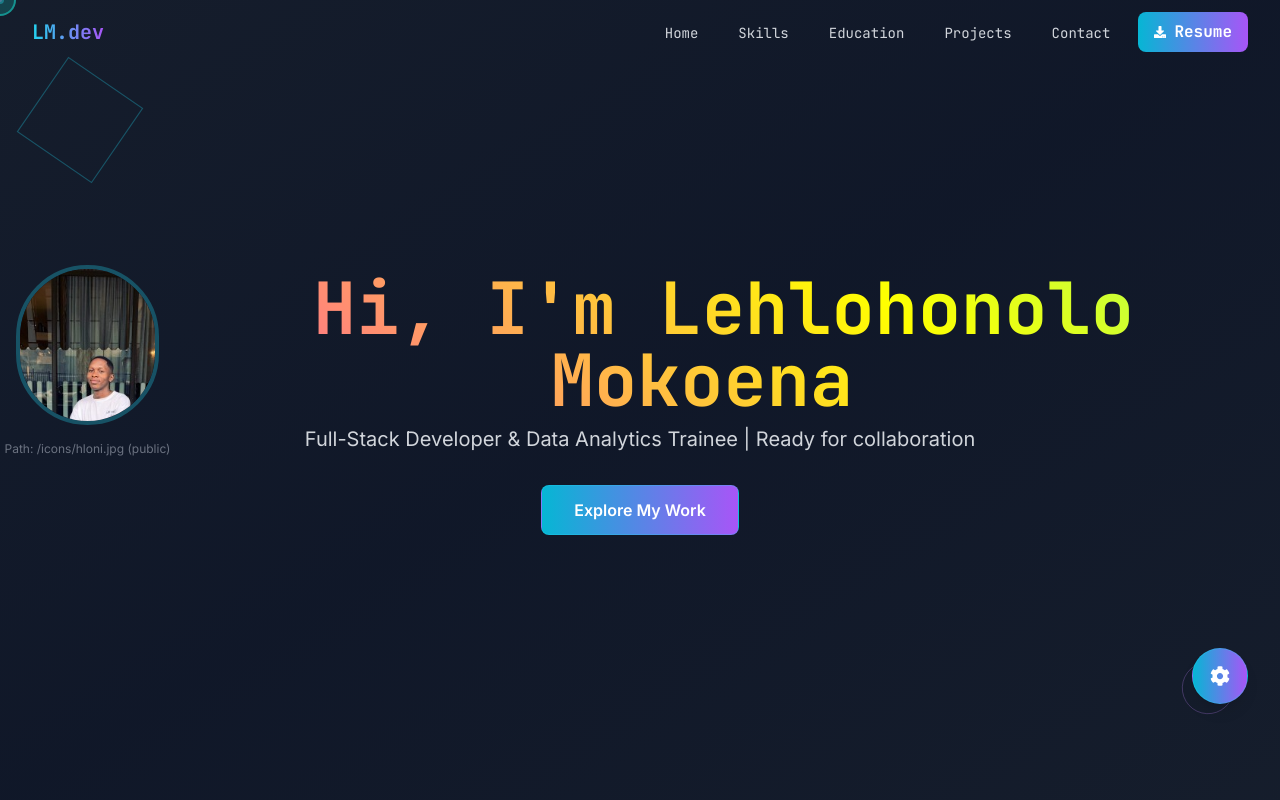
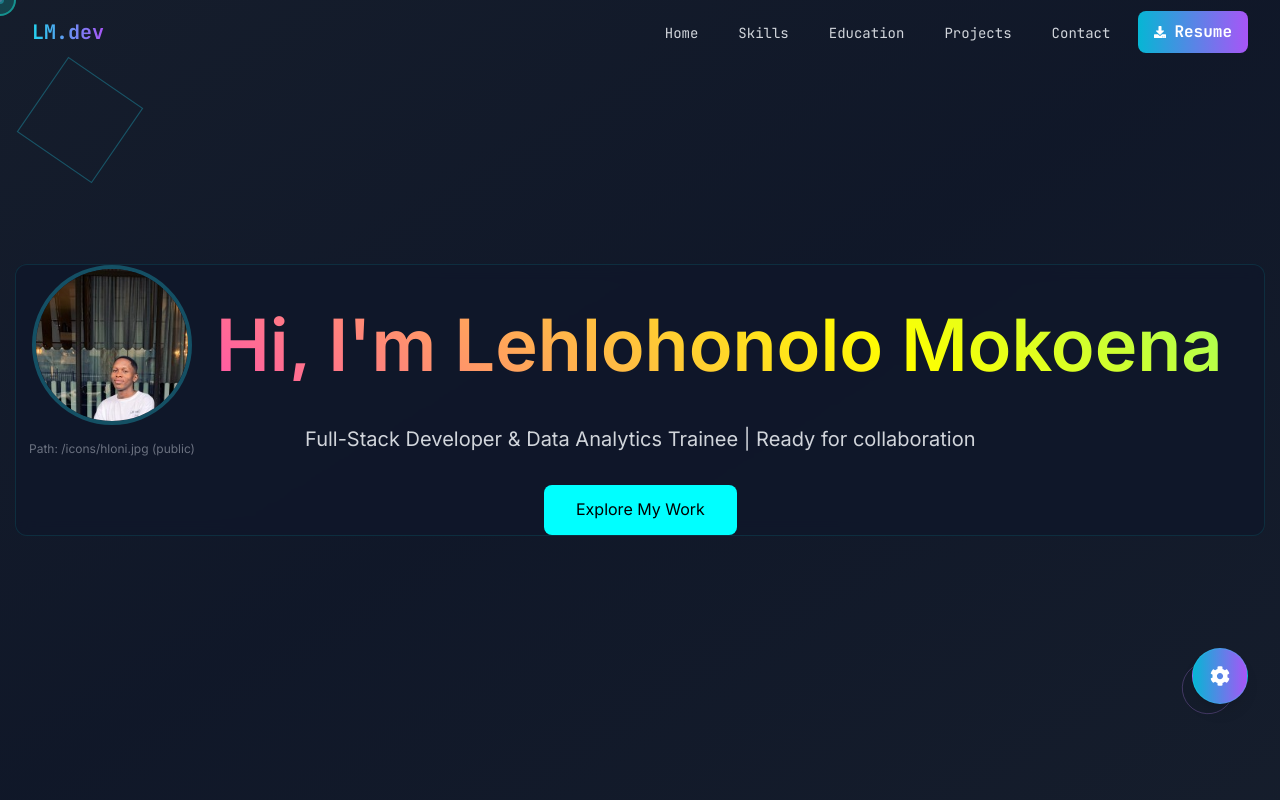
Before and after one commit to hloni2004/portofiloWeb, a React (Vite) app: page / in a window 1280 px wide. Shown: the top 800 px of the page. Built offline with nearby package versions, Linux system fonts and the light colour scheme.

Commit message:
ux update

```diff
--- a/src/components/Contact.tsx
+++ b/src/components/Contact.tsx
@@ -47,7 +47,7 @@ const Contact: React.FC = () => {
   };
 
   return (
-    <section id="contact" className="py-20 px-4 relative">
+  <section id="contact" className="pro-section pro-fade px-4 relative">
       <div className="max-w-4xl mx-auto text-center">
         {/* Heading & Let's Connect */}
         <motion.div
@@ -62,7 +62,7 @@ const Contact: React.FC = () => {
             Let's build something amazing together.
           </h3>
           <div className="w-32 h-1 bg-gradient-to-r from-cyan-400 to-purple-500 mx-auto rounded-full mb-6" />
-          <p className="text-2xl md:text-3xl font-extrabold text-gray-100 max-w-2xl mx-auto">
+          <p className="text-2xl md:text-3xl pro-heading max-w-2xl mx-auto">
             Let's Connect
           </p>
         </motion.div>
--- a/src/components/Footer.tsx
+++ b/src/components/Footer.tsx
@@ -3,7 +3,7 @@ import { motion } from 'framer-motion';
 
 const Footer: React.FC = () => {
   return (
-    <footer className="py-8 px-4 border-t border-gray-800/50">
+  <footer className="py-8 px-4 border-t border-gray-800/50 pro-section pro-fade">
       <div className="max-w-6xl mx-auto">
         <motion.div
           initial={{ opacity: 0, y: 20 }}
--- a/src/components/Hero.tsx
+++ b/src/components/Hero.tsx
@@ -32,7 +32,7 @@ const Hero: React.FC = () => {
   };
 
   return (
-    <section id="home" className="min-h-screen flex items-center justify-center relative overflow-hidden bg-gray-900">
+  <section id="home" className="min-h-screen flex items-center justify-center relative overflow-hidden pro-section pro-fade bg-gray-900">
       {/* Background gradient */}
       <div className="absolute inset-0 bg-gradient-to-br from-gray-800/30 via-slate-900/50 to-gray-800/30" />
 
@@ -40,7 +40,7 @@ const Hero: React.FC = () => {
         initial={{ opacity: 0, y: 50 }}
         animate={{ opacity: 1, y: 0 }}
         transition={{ duration: 1 }}
-        className="text-center z-10 px-4"
+        className="text-center z-10 px-4 pro-card"
       >
         {/* Flex container for profile image + animated name */}
         <div className="flex flex-col md:flex-row items-center justify-center gap-6">
@@ -82,7 +82,7 @@ const Hero: React.FC = () => {
 
           {/* Animated Name */}
           <motion.h1
-            className="text-4xl md:text-6xl lg:text-7xl font-mono font-bold"
+            className="text-4xl md:text-6xl lg:text-7xl pro-heading"
             style={{
               background: 'linear-gradient(45deg, #00ffff, #ff00ff, #ffff00, #00ffff)',
               backgroundSize: '300% 300%',
@@ -115,7 +115,7 @@ const Hero: React.FC = () => {
           initial={{ opacity: 0 }}
           animate={{ opacity: 1 }}
           transition={{ delay: 2, duration: 1 }}
-          className="text-lg md:text-xl text-gray-300 mb-8 max-w-3xl mx-auto leading-relaxed"
+          className="text-lg md:text-xl text-gray-300 mb-8 max-w-3xl mx-auto leading-relaxed pro-fade"
         >
           Full-Stack Developer & Data Analytics Trainee | Ready for collaboration
         </motion.p>
@@ -134,7 +134,7 @@ const Hero: React.FC = () => {
               const skillsSection = document.querySelector('#skills');
               skillsSection?.scrollIntoView({ behavior: 'smooth' });
             }}
-            className="px-8 py-3 bg-gradient-to-r from-cyan-500 to-purple-500 text-white font-semibold rounded-lg border border-cyan-400/30 backdrop-blur-sm transition-all duration-300 cursor-pointer"
+            className="px-8 py-3 pro-btn cursor-pointer"
           >
             Explore My Work
           </motion.button>
--- a/src/components/ParticleBackground.tsx
+++ b/src/components/ParticleBackground.tsx
@@ -2,79 +2,23 @@ import React from 'react';
 import { motion } from 'framer-motion';
 
 const ParticleBackground: React.FC = () => {
-  const particles = Array.from({ length: 80 }, (_, i) => ({
+  // Minimal particles for performance
+  const particles = Array.from({ length: 15 }, (_, i) => ({
     id: i,
     x: Math.random() * 100,
     y: Math.random() * 100,
-    size: Math.random() * 6 + 1,
-    duration: Math.random() * 15 + 10,
-    delay: Math.random() * 5,
-    type: Math.random() > 0.7 ? 'glow' : 'normal',
-  }));
-
-  const floatingShapes = Array.from({ length: 8 }, (_, i) => ({
-    id: i,
-    x: Math.random() * 90 + 5,
-    y: Math.random() * 90 + 5,
-    size: Math.random() * 40 + 20,
-    duration: Math.random() * 20 + 15,
-    shape: Math.random() > 0.5 ? 'circle' : 'square',
+    size: Math.random() * 3 + 1,
+    duration: Math.random() * 8 + 6,
+    delay: Math.random() * 2,
   }));
 
   return (
-    <div className="fixed inset-0 pointer-events-none overflow-hidden">
-      {/* Animated gradient background */}
-      <motion.div
-        className="absolute inset-0 opacity-30"
-        animate={{
-          background: [
-            'radial-gradient(circle at 20% 80%, rgba(0, 255, 255, 0.1) 0%, transparent 50%)',
-            'radial-gradient(circle at 80% 20%, rgba(255, 0, 255, 0.1) 0%, transparent 50%)',
-            'radial-gradient(circle at 40% 40%, rgba(0, 255, 255, 0.1) 0%, transparent 50%)',
-          ],
-        }}
-        transition={{
-          duration: 10,
-          repeat: Infinity,
-          ease: "easeInOut",
-        }}
-      />
-
-      {/* Floating geometric shapes */}
-      {floatingShapes.map((shape) => (
-        <motion.div
-          key={`shape-${shape.id}`}
-          className={`absolute border border-cyan-400/10 ${
-            shape.shape === 'circle' ? 'rounded-full' : 'rotate-45'
-          }`}
-          style={{
-            left: `${shape.x}%`,
-            top: `${shape.y}%`,
-            width: `${shape.size}px`,
-            height: `${shape.size}px`,
-          }}
-          animate={{
-            rotate: shape.shape === 'circle' ? [0, 360] : [0, 180, 360],
-            scale: [1, 1.2, 1],
-            opacity: [0.1, 0.3, 0.1],
-          }}
-          transition={{
-            duration: shape.duration,
-            repeat: Infinity,
-            ease: "easeInOut",
-          }}
-        />
-      ))}
-
-      {/* Enhanced particles */}
+    <div className="fixed inset-0 pointer-events-none overflow-hidden opacity-40">
+      {/* Simple particles */}
       {particles.map((particle) => (
         <motion.div
           key={particle.id}
-          className={`absolute rounded-full ${
-            particle.type === 'glow'
-              ? 'bg-gradient-to-r from-cyan-400/20 to-purple-400/20 shadow-lg shadow-cyan-400/10'
-              : 'bg-slate-400/15'
-          }`}
+          className="absolute w-1 h-1 bg-cyan-400 rounded-full"
           style={{
             left: `${particle.x}%`,
             top: `${particle.y}%`,
@@ -82,49 +26,17 @@ const ParticleBackground: React.FC = () => {
             height: `${particle.size}px`,
           }}
           animate={{
-            y: [0, -50, 0],
-            x: [0, Math.random() * 20 - 10, 0],
-            opacity: particle.type === 'glow' ? [0.3, 1, 0.3] : [0.2, 0.8, 0.2],
-            scale: [1, 1.5, 1],
+            y: [0, -20, 0],
+            opacity: [0.3, 0.8, 0.3],
           }}
           transition={{
             duration: particle.duration,
             repeat: Infinity,
+            delay: particle.delay,
             ease: "easeInOut",
-            delay: particle.delay,
           }}
         />
       ))}
-
-      {/* Connecting lines animation */}
-      <svg className="absolute inset-0 w-full h-full">
-        <motion.path
-          d="M 0,50 Q 25,25 50,50 T 100,50"
-          stroke="url(#gradient)"
-          strokeWidth="1"
-          fill="none"
-          opacity="0.2"
-          animate={{
-            d: [
-              "M 0,50 Q 25,25 50,50 T 100,50",
-              "M 0,50 Q 25,75 50,50 T 100,50",
-              "M 0,50 Q 25,25 50,50 T 100,50",
-            ],
-          }}
-          transition={{
-            duration: 8,
-            repeat: Infinity,
-            ease: "easeInOut",
-          }}
-        />
-        <defs>
-          <linearGradient id="gradient" x1="0%" y1="0%" x2="100%" y2="0%">
-            <stop offset="0%" stopColor="rgba(0, 255, 255, 0.3)" />
-            <stop offset="50%" stopColor="rgba(255, 0, 255, 0.3)" />
-            <stop offset="100%" stopColor="rgba(0, 255, 255, 0.3)" />
-          </linearGradient>
-        </defs>
-      </svg>
     </div>
   );
 };
--- a/src/components/Projects.tsx
+++ b/src/components/Projects.tsx
@@ -71,7 +71,7 @@ const Projects: React.FC = () => {
   };
 
   return (
-    <section id="projects" className="py-20 px-4 relative">
+  <section id="projects" className="pro-section pro-fade px-4 relative">
       <div className="max-w-6xl mx-auto">
         {/* Header */}
         <motion.div
@@ -81,7 +81,7 @@ const Projects: React.FC = () => {
           transition={{ duration: 0.8 }}
           className="text-center mb-16"
         >
-          <h2 className="text-4xl md:text-5xl font-mono font-bold text-white mb-4">
+          <h2 className="text-4xl md:text-5xl pro-heading mb-4">
             Featured Projects
           </h2>
           <div className="w-24 h-1 bg-gradient-to-r from-cyan-400 to-purple-500 mx-auto rounded-full" />
@@ -100,7 +100,7 @@ const Projects: React.FC = () => {
               key={project.title}
               variants={cardVariants}
               whileHover={{ scale: 1.05 }}
-              className="group relative"
+              className="group relative pro-card"
             >
               {/* Card container: flex-col + justify-between ensures button stays at bottom */}
               <div className="bg-gray-800/50 backdrop-blur-sm border border-gray-600/30 rounded-xl p-6 transition-all duration-300 hover:border-cyan-400/50 h-full flex flex-col justify-between relative">
--- a/src/components/Skills.tsx
+++ b/src/components/Skills.tsx
@@ -108,7 +108,7 @@ const Skills: React.FC = () => {
   };
 
   return (
-    <section id="skills" className="py-20 px-4 relative">
+  <section id="skills" className="pro-section pro-fade px-4 relative">
       <div className="max-w-6xl mx-auto">
         <motion.div
           initial={{ opacity: 0, y: -50 }}
@@ -117,7 +117,7 @@ const Skills: React.FC = () => {
           transition={{ duration: 0.8 }}
           className="text-center mb-16"
         >
-          <h2 className="text-4xl md:text-5xl font-mono font-bold text-white mb-4">
+          <h2 className="text-4xl md:text-5xl pro-heading mb-4">
             Interactive Skills & Technologies
           </h2>
           <div className="w-24 h-1 bg-gradient-to-r from-cyan-400 to-purple-500 mx-auto rounded-full mb-8" />
@@ -163,7 +163,7 @@ const Skills: React.FC = () => {
               whileTap={{ scale: 0.95 }}
               onHoverStart={() => setHoveredSkill(index)}
               onHoverEnd={() => setHoveredSkill(null)}
-              className="group relative cursor-pointer"
+              className="group relative cursor-pointer pro-card"
             >
               <div className="bg-gray-800/50 backdrop-blur-sm border border-gray-600/30 rounded-xl p-6 text-center transition-all duration-300 hover:border-cyan-400/50 h-full flex flex-col items-center justify-between relative overflow-hidden">
                 {/* Interactive particles on hover */}
--- a/src/index.css
+++ b/src/index.css
@@ -2,72 +2,129 @@
 @tailwind components;
 @tailwind utilities;
 
-/* Custom scrollbar */
+/* Custom scrollbar - optimized */
 ::-webkit-scrollbar {
-  width: 8px;
+  width: 6px;
 }
 
 ::-webkit-scrollbar-track {
-  background: #1f2937;
+  background: #1a1a1a;
 }
 
 ::-webkit-scrollbar-thumb {
-  background: linear-gradient(45deg, #00ffff, #ff00ff);
-  border-radius: 4px;
+  background: #00ffff;
+  border-radius: 3px;
 }
 
 ::-webkit-scrollbar-thumb:hover {
-  background: linear-gradient(45deg, #00cccc, #cc00cc);
+  background: #00cccc;
 }
 
-/* Smooth scrolling */
+/* Smooth scrolling - optimized */
 html {
   scroll-behavior: smooth;
+  font-family: 'Inter', system-ui, sans-serif;
+  background: #0a0a0a;
 }
 
-/* Custom animations */
+body {
+  margin: 0;
+  padding: 0;
+  line-height: 1.6;
+  -webkit-font-smoothing: antialiased;
+  -moz-osx-font-smoothing: grayscale;
+}
+
+/* Fast animations */
 @keyframes float {
-  0%, 100% { transform: translateY(0px); }
-  50% { transform: translateY(-20px); }
+  0%, 100% { transform: translateY(0); }
+  50% { transform: translateY(-10px); }
 }
 
 @keyframes glow {
-  0%, 100% { box-shadow: 0 0 20px rgba(0, 255, 255, 0.3); }
-  50% { box-shadow: 0 0 40px rgba(0, 255, 255, 0.6); }
+  0%, 100% { box-shadow: 0 0 10px rgba(0, 255, 255, 0.3); }
+  50% { box-shadow: 0 0 20px rgba(0, 255, 255, 0.5); }
 }
 
 .float-animation {
-  animation: float 6s ease-in-out infinite;
+  animation: float 3s ease-in-out infinite;
+}
+
+/* Clean professional card */
+.pro-card {
+  background: rgba(15, 23, 42, 0.8);
+  border: 1px solid rgba(0, 255, 255, 0.1);
+  border-radius: 0.75rem;
+  backdrop-filter: blur(8px);
+  transition: all 0.2s ease;
+  will-change: transform;
+}
+.pro-card:hover {
+  border-color: rgba(0, 255, 255, 0.3);
+  transform: translateY(-2px);
+}
+
+/* Clean section spacing */
+.pro-section {
+  padding: 3rem 0;
+}
+
+/* Fast, clean headings */
+.pro-heading {
+  font-family: 'Inter', sans-serif;
+  font-weight: 600;
+  background: linear-gradient(90deg, #00ffff, #ffffff);
+  background-clip: text;
+  -webkit-background-clip: text;
+  color: transparent;
+  -webkit-text-fill-color: transparent;
+}
+
+/* Fast button */
+.pro-btn {
+  font-family: 'Inter', sans-serif;
+  font-weight: 500;
+  border-radius: 0.5rem;
+  background: #00ffff;
+  color: #000;
+  transition: all 0.15s ease;
+  will-change: transform;
+}
+.pro-btn:hover {
+  background: #00cccc;
+  transform: scale(1.02);
+}
+
+/* Fast fade-in */
+.pro-fade {
+  animation: fadeIn 0.6s ease-out;
+}
+@keyframes fadeIn {
+  from { opacity: 0; transform: translateY(20px); }
+  to { opacity: 1; transform: translateY(0); }
 }
 
 .glow-animation {
   animation: glow 3s ease-in-out infinite;
 }
 
-/* Custom gradient text */
+/* Clean gradient text */
 .gradient-text {
-  background: linear-gradient(45deg, #00ffff, #ff00ff, #ffff00, #00ffff);
-  background-size: 300% 300%;
+  background: linear-gradient(90deg, #00ffff, #ffffff);
+  background-clip: text;
   -webkit-background-clip: text;
+  color: transparent;
   -webkit-text-fill-color: transparent;
-  background-clip: text;
-  animation: gradient-shift 3s ease infinite;
 }
 
-@keyframes gradient-shift {
-  0% { background-position: 0% 50%; }
-  50% { background-position: 100% 50%; }
-  100% { background-position: 0% 50%; }
-}
-
-/* Loading animation */
+/* Fast loading animation */
 @keyframes pulse {
   0%, 100% { opacity: 1; }
-  50% { opacity: 0.5; }
+  50% { opacity: 0.7; }
 }
 
 .pulse-animation {
-  animation: pulse 2s cubic-bezier(0.4, 0, 0.6, 1) infinite;
+  animation: pulse 1s ease-in-out infinite;
 }
 
 /* Custom focus styles */
@@ -123,7 +180,17 @@ a:focus {
   --text-secondary: #a0aec0;
 }
 
-/* Accessibility - respect reduced motion */
+/* Performance optimizations */
+* {
+  box-sizing: border-box;
+}
+
+img {
+  max-width: 100%;
+  height: auto;
+}
+
+/* Reduce motion for performance */
 @media (prefers-reduced-motion: reduce) {
   *,
   *::before,
@@ -134,14 +201,13 @@ a:focus {
   }
 }
 
-/* Interactive hover states */
+/* Clean hover states */
 .interactive-card {
-  transition: all 0.3s ease;
+  transition: transform 0.2s ease;
 }
 
 .interactive-card:hover {
-  transform: translateY(-5px);
-  box-shadow: 0 20px 40px rgba(0, 255, 255, 0.2);
+  transform: translateY(-2px);
 }
 
 /* Glitch effect for special elements */
```
Also changed, not shown: .bolt/config.json (deleted), 1 other file (tests, documents, lock files or other folders).
